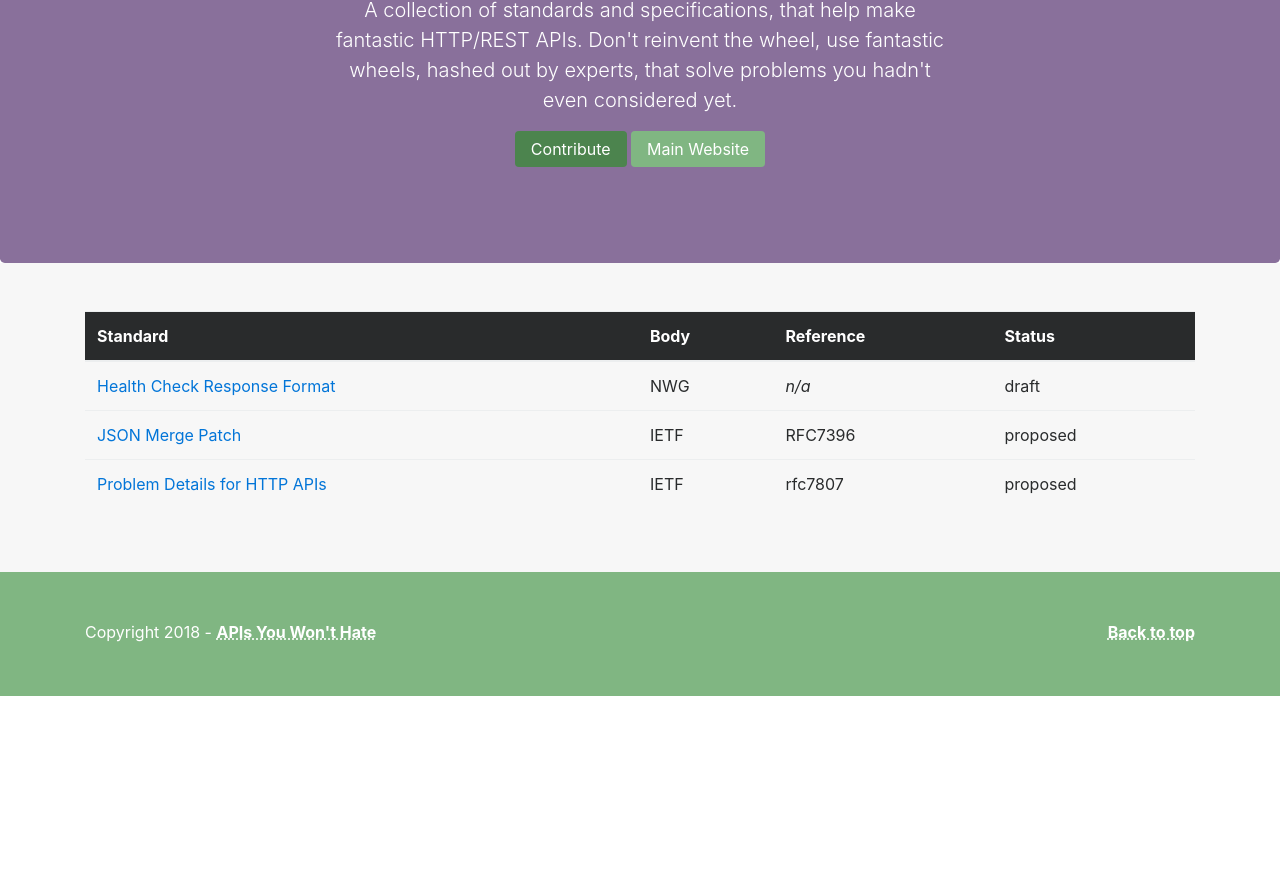
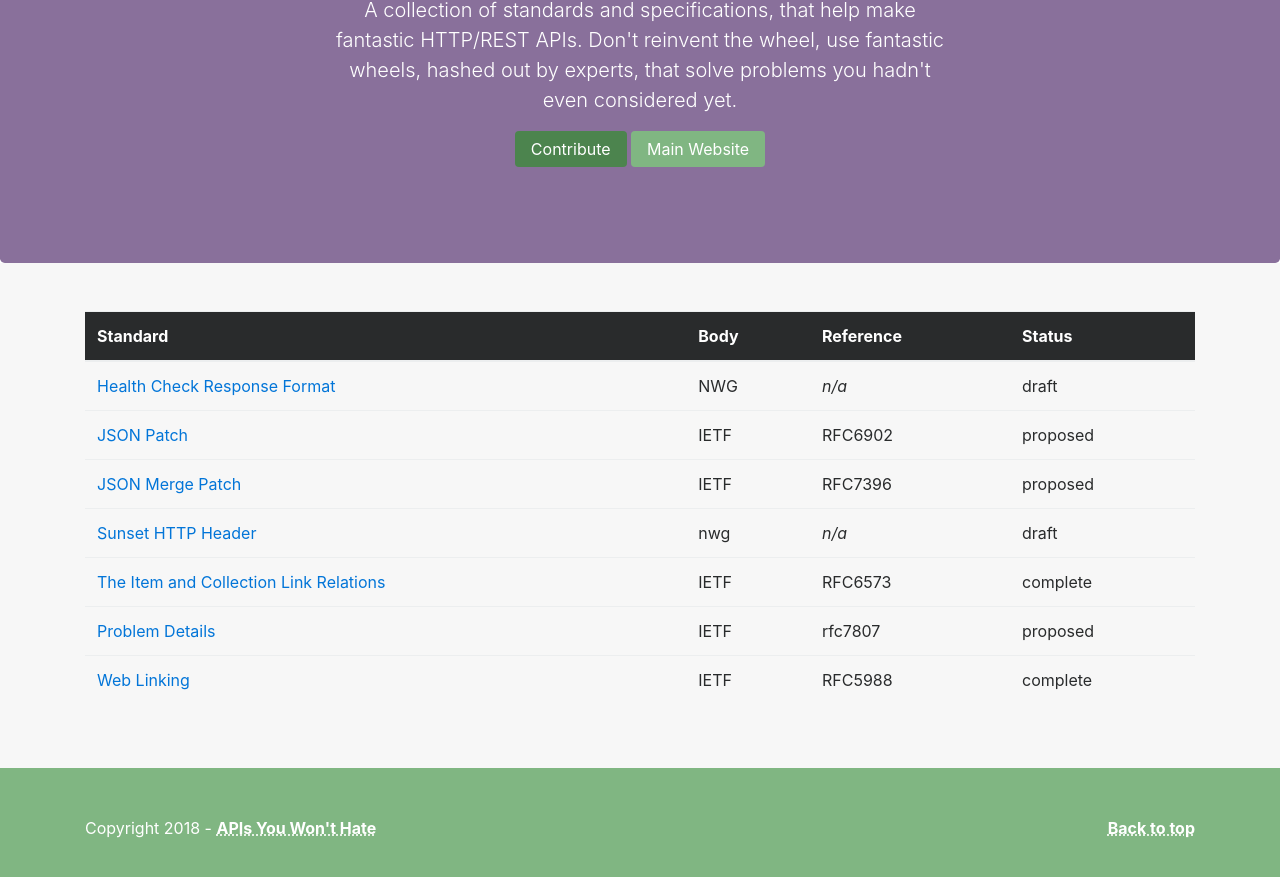
Before and after one commit to apisyouwonthate/standards.rest, a plain HTML site: page _site/index.html in a window 1280 px wide. Shown: the part 153-1030 px from the top of the page. Before the commit the page ends 849 px from the top, so only its background shows below. Drawn offline with Linux system fonts and the light colour scheme.

Commit message:
Added good old sunset

```diff
--- a/_site/index.html
+++ b/_site/index.html
@@ -47,6 +47,13 @@
           </tr>
 
           <tr>
+            <td><a href="https://tools.ietf.org/html/rfc6902">JSON Patch</td>
+            <td>IETF</td>
+            <td>RFC6902</td>
+            <td>proposed</td>
+          </tr>
+
+          <tr>
             <td><a href="https://tools.ietf.org/html/rfc7396">JSON Merge Patch</td>
             <td>IETF</td>
             <td>RFC7396</td>
@@ -54,10 +61,31 @@
           </tr>
 
           <tr>
-            <td><a href="https://tools.ietf.org/html/rfc7807">Problem Details for HTTP APIs</td>
+            <td><a href="https://tools.ietf.org/html/draft-wilde-sunset-header-04">Sunset HTTP Header</td>
+            <td>nwg</td>
+            <td><em>n/a</em></td>
+            <td>draft</td>
+          </tr>
+
+          <tr>
+            <td><a href="https://tools.ietf.org/html/rfc6573">The Item and Collection Link Relations</td>
+            <td>IETF</td>
+            <td>RFC6573</td>
+            <td>complete</td>
+          </tr>
+
+          <tr>
+            <td><a href="https://tools.ietf.org/html/rfc7807">Problem Details</td>
             <td>IETF</td>
             <td>rfc7807</td>
             <td>proposed</td>
+          </tr>
+
+          <tr>
+            <td><a href="https://tools.ietf.org/html/rfc5988">Web Linking</td>
+            <td>IETF</td>
+            <td>RFC5988</td>
+            <td>complete</td>
           </tr>
 
         </table>
```
Also changed, not shown: 1 other file.
